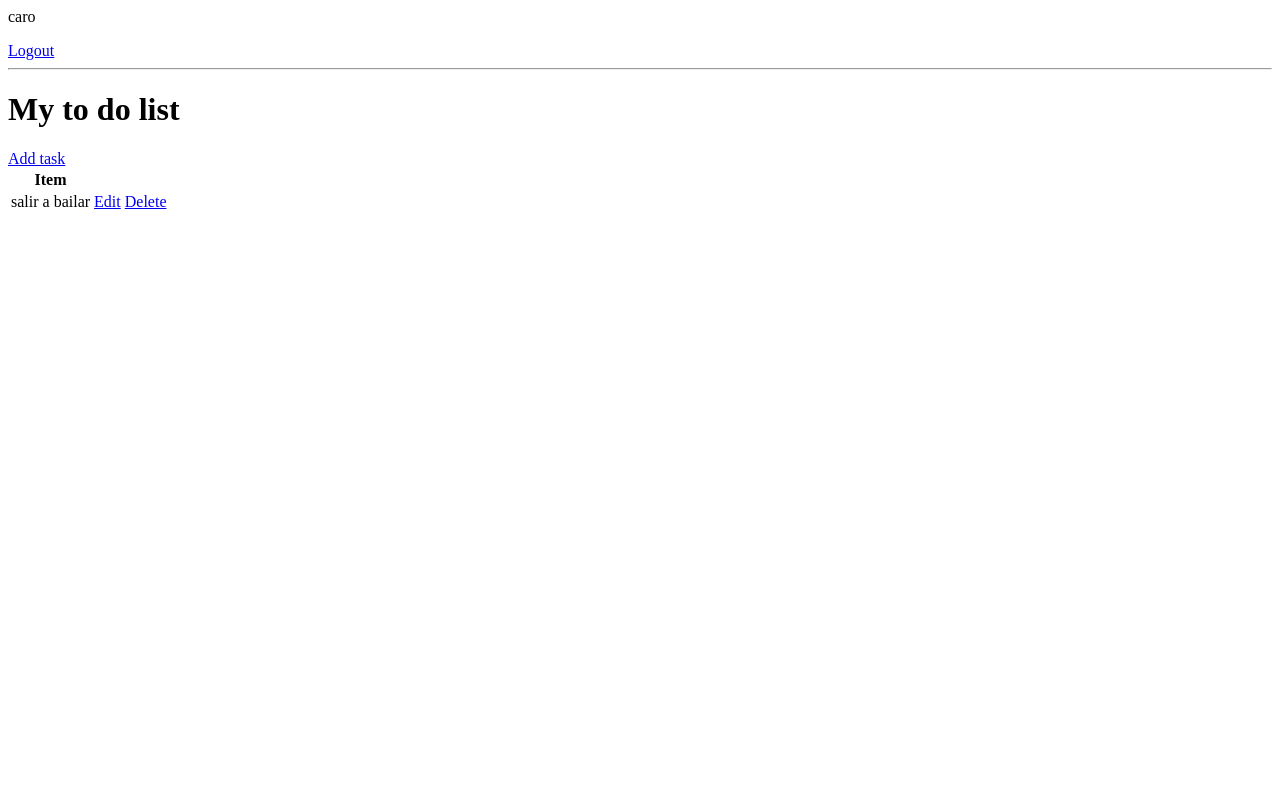
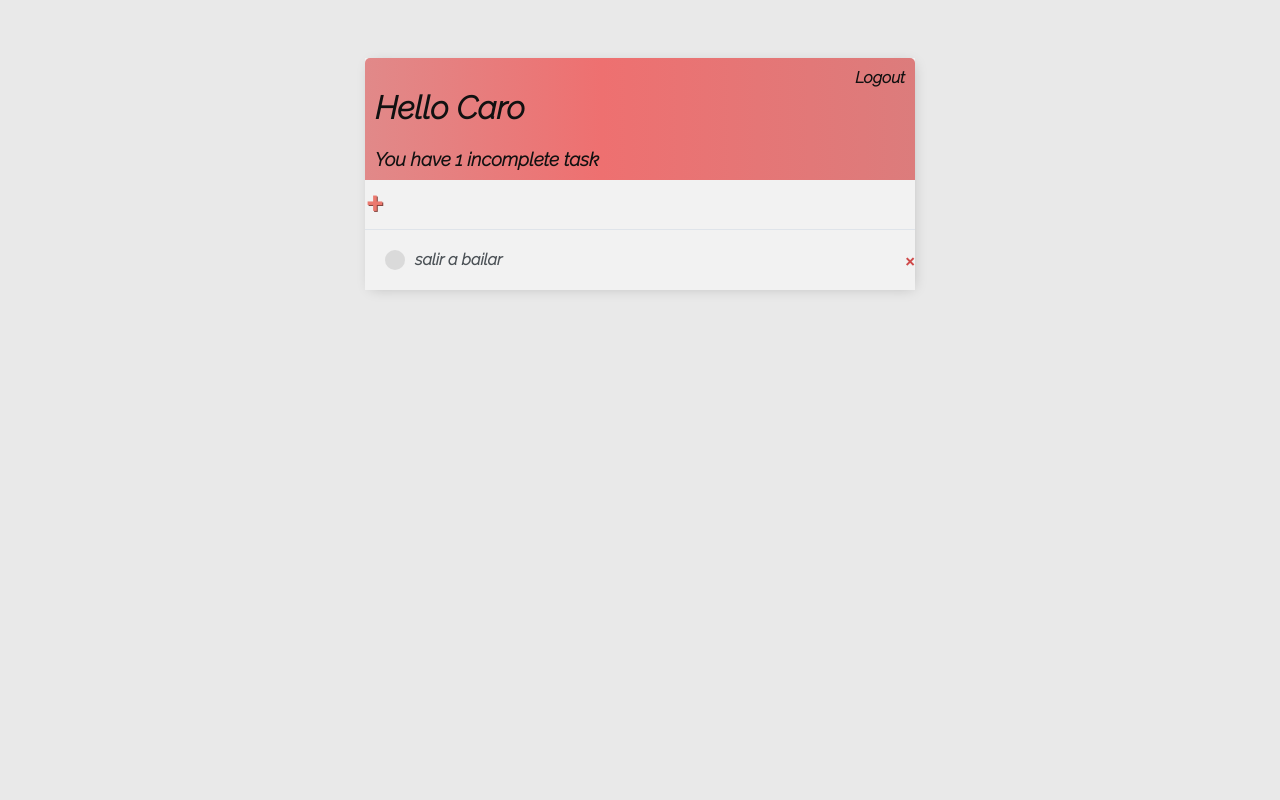
Before and after one commit to LopezCarolina/Ensolvers_test, a Django app: page / in a window 1280 px wide. Run offline with Django 3.2, Linux system fonts and the light colour scheme; a user stored in the database is signed in; data comes from the database, SQL or seed files in the repository; both versions use the stored data as it was after the commit.

Commit message:
agregando detalles a la página

```diff
--- a/base/templates/base/login.html
+++ b/base/templates/base/login.html
@@ -1,3 +1,6 @@
+{% extends 'base/main.html' %}
+{% block content %}
+
 <h1>Login</h1>
 
 <form method="POST">
@@ -8,3 +11,5 @@
 
 
 <p>Don't have an account? <a href="{% url 'register' %}">Register here</a></p>
+
+{% endblock content %}
--- /dev/null
+++ b/base/templates/base/main.html
@@ -0,0 +1,157 @@
+<!DOCTYPE html>
+<html>
+<head>
+    <meta charset='utf-8'>
+    <meta http-equiv='X-UA-Compatible' content='IE=edge'>
+    <title>To do list </title>
+    <meta name='viewport' content='width=device-width, initial-scale=1'>
+    <link rel="preconnect" href="https://fonts.googleapis.com">
+    <link href="https://fonts.googleapis.com/css2?family=Raleway:ital,wght@1,300&display=swap" rel="stylesheet">
+
+
+    <style>
+        body{
+        background-color: rgb(233, 233, 233);
+        font-family: 'Raleway', sans-serif;
+        padding-top: 50px;
+        }
+
+
+        h1,
+        h2,
+        h3,
+        h4,
+        h5,
+        h6,
+            {
+            font-family: 'Raleway', sans-serif;
+            }
+
+        a,
+        p {
+            color: #4b5156
+        }
+
+        a {
+            font-weight: 600;
+        }
+
+        .container{
+            max-width: 550px;
+            margin: auto;
+            background-color: rgb(242, 242, 242);
+            -webkit-box-shadow: 2px 2px 13px -4px rgba(0, 0, 0, 0.21);
+            box-shadow: 2px 2px 13px -4px rgba(0, 0, 0, 0.21)
+        }
+
+        .header-bar {
+            display: flex;
+            justify-content: space-between;
+            color: rgb(17, 17, 17);
+            padding: 10px;
+            border-radius: 5px 5px 0 0;
+            background: linear-gradient(90deg, #e18989 0%, #ee7070 43%, #dc7c7c 100%);
+             }
+        .header-bar a {
+            color:rgb(17, 17, 17);
+            text-decoration: none;
+        }
+        .task-wrapper {
+            display: flex;
+            align-items: center;
+            justify-content: space-between;
+            background-color: rgb(242, 242, 242);
+            border-top: 1px solid #dfe4ea;
+            overflow: hidden;
+        }
+        .task-title {
+            display: flex;
+            padding: 20px;
+        }
+
+        .task-title a {
+            text-decoration: none;
+            color: #4b5156;
+            margin-left: 10px;
+        }
+
+        .task-complete-icon {
+            height: 20px;
+            width: 20px;
+            background-color: rgb(105, 192, 105);
+            border-radius: 50%;
+        }
+
+        .task-incomplete-icon {
+            height: 20px;
+            width: 20px;
+            background-color: rgb(218, 218, 218);
+            border-radius: 50%;
+        }
+
+        .delete-link {
+            text-decoration: none;
+            font-weight: 900;
+            color: #cf4949;
+            font-size: 22px;
+            line-height: 0;
+            padding: 20px 0px;
+        }
+        #add-link {
+            color: #EB796F;
+            text-decoration: none;
+            font-size: 42px;
+            text-shadow: 1px 1px #81413b;
+        }
+        input[type=text],
+        input[type=password],
+        textarea {
+            border: 1px solid #757575;
+            border-radius: 5px;
+            padding: 10px;
+            width: 90%;
+        }
+
+        label {
+            padding-top: 10px !important;
+            display: block;
+        }
+
+        ::placeholder {
+            font-weight: 300;
+            opacity: 0.5;
+        }
+
+        .button {
+            border: 1px solid #757575;
+            background-color: #FFF;
+            color: #EB796F;
+            padding: 10px;
+            font-size: 14px;
+            border-radius: 5px;
+            cursor: pointer;
+            text-decoration: none;
+        }
+
+        .card-body {
+            padding: 20px;
+        }
+
+        .card-body{
+            padding: 20px;
+        }
+    </style>
+
+
+
+</head>
+<body>
+
+    <div class="container">
+      {% block content %}
+
+      {% endblock content %}
+    </div>
+
+</body>
+</html>
--- a/base/templates/base/register.html
+++ b/base/templates/base/register.html
@@ -1,3 +1,6 @@
+{% extends 'base/main.html' %}
+{% block content %}
+
 <h1>Register</h1>
 
 <form method="POST">
@@ -8,3 +11,5 @@
 
 
 <p>Already have an account? <a href="{% url 'login' %}">Login</a></p>
+
+{% endblock content %}
--- a/base/templates/base/task_confirm_delete.html
+++ b/base/templates/base/task_confirm_delete.html
@@ -1,3 +1,6 @@
+{% extends 'base/main.html' %}
+{% block content %}
+
 <a href="{% url 'tasks' %}">Go back</a>
 
 <form method="POST">
@@ -5,3 +8,6 @@
     <p>Are your sure you want to delete the task? "{{task}}"</p>
     <input type="submit" value="Delete"/>
 </form>
+
+
+{% endblock content %}
--- a/base/templates/base/task_list.html
+++ b/base/templates/base/task_list.html
@@ -1,30 +1,54 @@
+{% extends 'base/main.html' %}
+{% block content %}
 
-{% if request.user.is_authenticated %}
-    <p>{{request.user}}</p>
+<div class="header-bar">
+    <div>
+        <h1>Hello {{request.user|title}}</h1>
+        <h3 style="margin:0">You have <i>{{count}}</i> incomplete task{{ count|pluralize:"s" }}</h3>
+    </div>
+
+    {% if request.user.is_authenticated %}
+    <!--<p>{{request.user}}</p>-->
     <a href="{% url 'logout' %}">Logout</a>
-{% else %}
-<a href="{% url 'login' %}">Login</a>
-{% endif %}
+    {% else %}
+    <a href="{% url 'login' %}">Login</a>
+    {% endif %}
 
-<hr>
-<h1>My to do list {{color}}</h1>
+</div>
+
+<div id="search-add-wrapper">
+    <a id="add-link" href="{% url 'task-create' %}">&#x2b;</a>
+
+</div>
 
 
-<a href="{% url 'task-create' %}">Add task</a>
 
-<table>
-    <tr>
-        <th>Item</th>
-        <th></th>
-        <th></th>
-    </tr>
+
+<div class="task-items-wrapper">
     {% for task in tasks %}
-    <tr>
-        <td>{{task.title}}</td>
-        <td><a href="{% url 'task-update' task.id %}">Edit</a></td>
-        <td><a href="{% url 'task-delete' task.id %}">Delete</a></td>
-    </tr>
+       <div class="task-wrapper">
+           {% if task.complete %}
+              <div class="task-title">
+                  <div class="task-complete-icon"></div>
+                  <a href="{% url 'task-update' task.id %}">{{task}}</a>
+              </div>
+              <a class="delete-link" href="{% url 'task-delete' task.id %}">&#215;</a>
+            {% else %}
+            <div class="task-title">
+                <div class="task-incomplete-icon"></div>
+                <i><a href="{% url 'task-update' task.id %}">{{task}}</a></i>
+            </div>
+            <a class="delete-link" href="{% url 'task-delete' task.id %}">&#215;</a>
+            {% endif %}
+       </div>
+
+
     {% empty %}
-        <h3>No items in list</h3>
+    <h3>No items in list</h3>
     {% endfor %}
-</table>
+
+</div>
+
+
+
+{% endblock content %}
```
Also changed, not shown: base/templates/base/task_form.html (+17 -7 lines), README.md, db.sqlite3.
